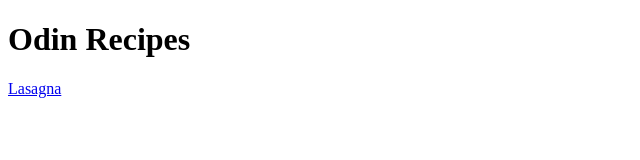
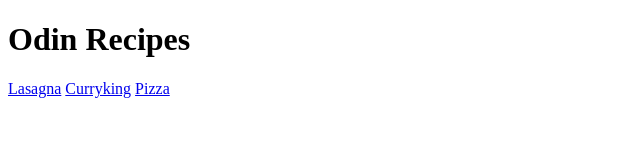
Before and after one commit to yK0dak/odin-recipes, a plain HTML site: page index.html in a window 1280 px wide. Shown: the whole page, without its empty margins (0-640 px from the left). Drawn offline with Linux system fonts and the light colour scheme.

Commit message:
Add 2 more subpages 'curryking' & 'pizza'

```diff
--- a/index.html
+++ b/index.html
@@ -8,5 +8,7 @@
 <body>
     <h1>Odin Recipes</h1>
     <a href="/recipes/lasagna.html">Lasagna</a>
+    <a href="/recipes/curryking.html">Curryking</a>
+    <a href="/recipes/pizza.html">Pizza</a>
 </body>
 </html>
```
